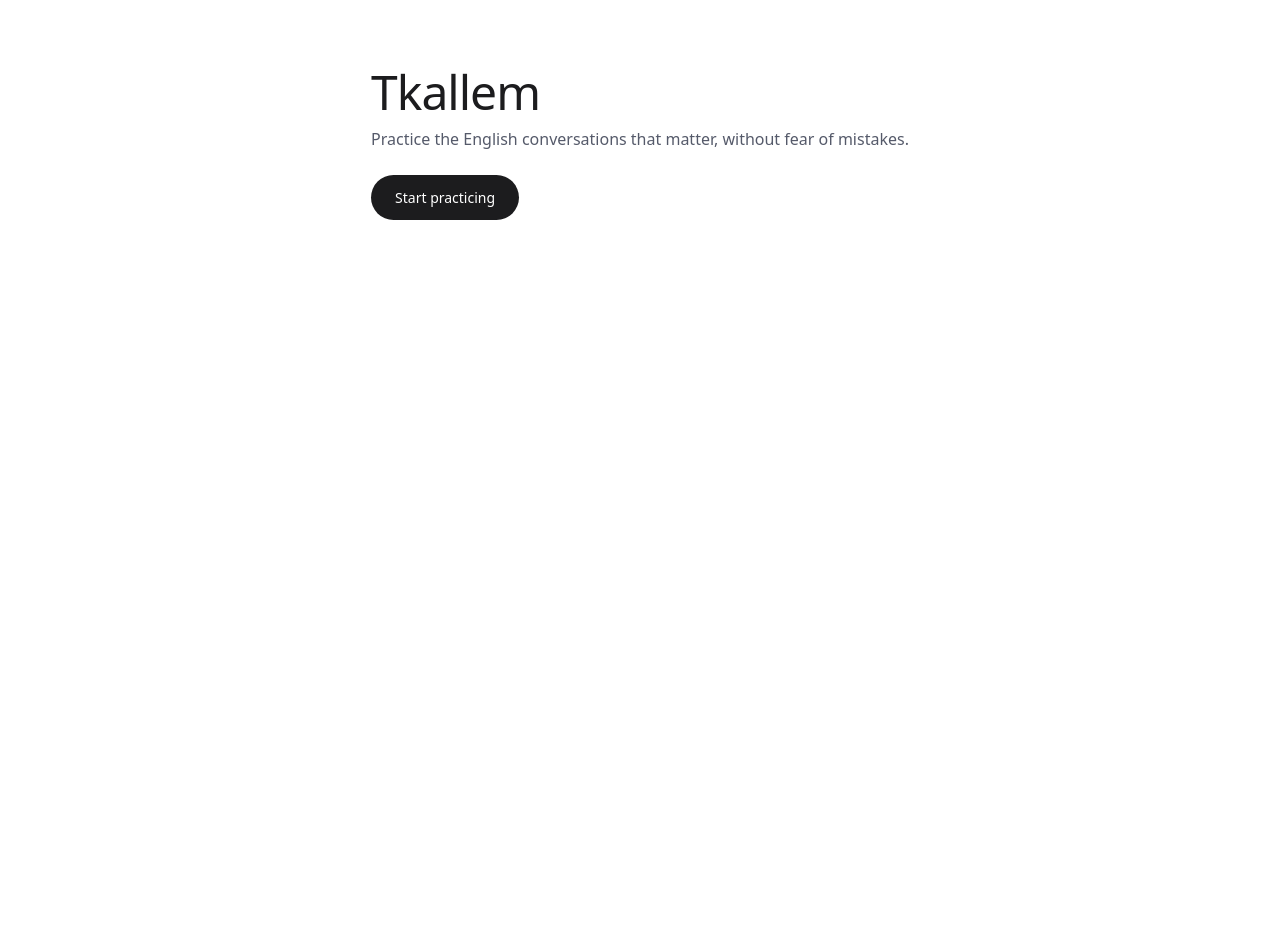
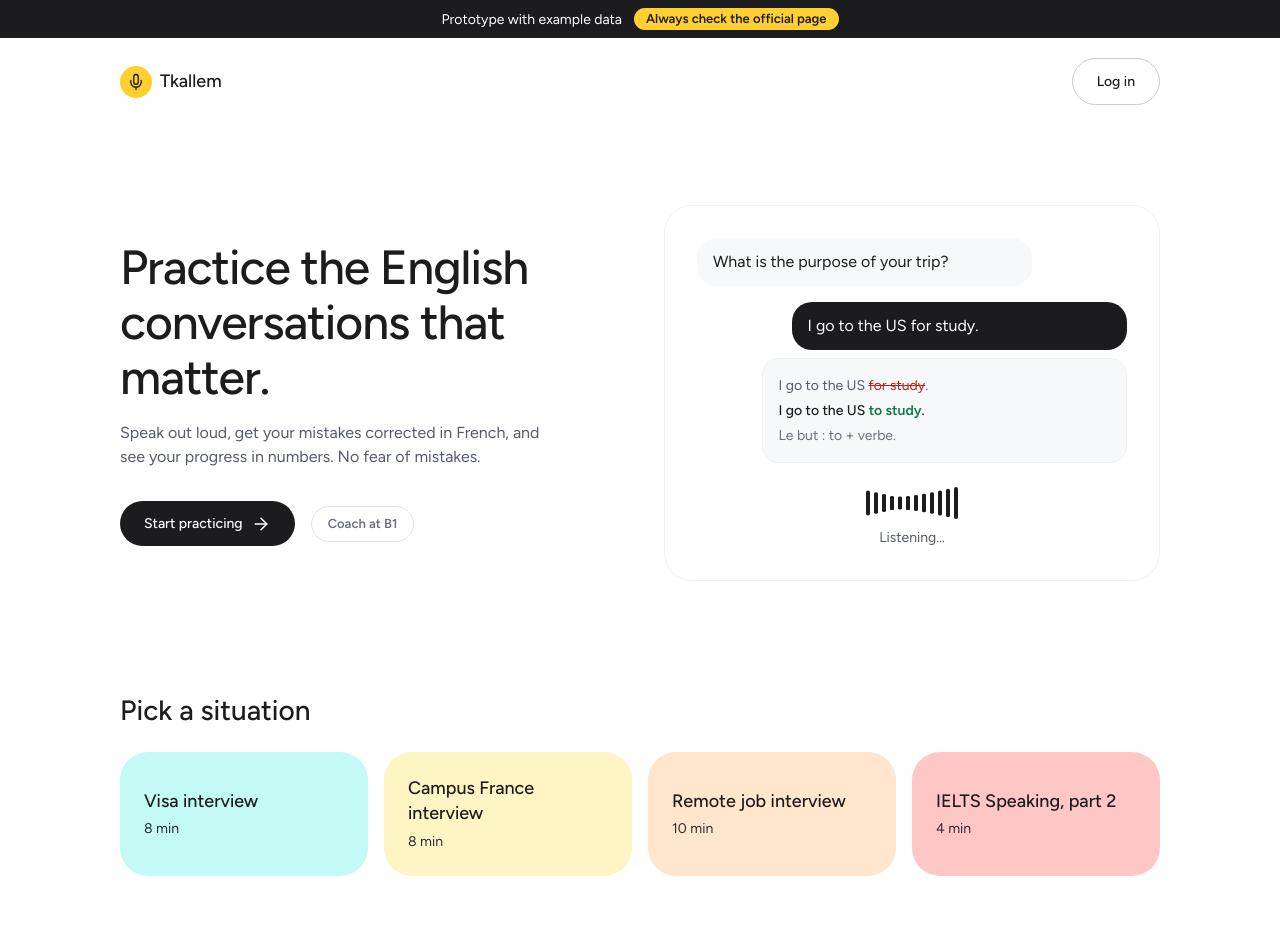
Before and after one commit to yanou16/tkallem, a Next.js app in the folder apps/web/: page / in a window 1280 px wide. Shown: the top 952 px of the page. Before the commit the page ends 800 px from the top, so only its background shows below. Built offline with nearby package versions, Linux system fonts and the light colour scheme.

Commit message:
Add landing page with design system tokens

```diff
--- a/apps/web/src/app/globals.css
+++ b/apps/web/src/app/globals.css
@@ -1,3 +1,4 @@
+@import url("https://fonts.googleapis.com/css2?family=Figtree:wght@400;500;600&display=swap");
 @import "tailwindcss";
 @import "tw-animate-css";
 @import "shadcn/tailwind.css";
--- a/apps/web/src/app/page.tsx
+++ b/apps/web/src/app/page.tsx
@@ -1,9 +1,105 @@
+import { ArrowRight, Mic } from "lucide-react";
+import { ListeningBars } from "@/components/state-indicator";
+
+const scenarios = [
+  { title: "Visa interview", time: "8 min", tint: "bg-tint-visa" },
+  { title: "Campus France interview", time: "8 min", tint: "bg-tint-campus" },
+  { title: "Remote job interview", time: "10 min", tint: "bg-tint-job" },
+  { title: "IELTS Speaking, part 2", time: "4 min", tint: "bg-tint-ielts" },
+];
+
 export default function Home() {
   return (
-    <main className="mx-auto max-w-2xl px-5 py-16">
-      <h1 className="text-display text-ink">Tkallem</h1>
-      <p className="mt-2 text-body text-slate">Practice the English conversations that matter, without fear of mistakes.</p>
-      <button className="mt-6 rounded-full bg-ink px-6 py-3 text-small font-medium text-canvas">Start practicing</button>
-    </main>
+    <>
+      <div className="flex flex-wrap items-center justify-center gap-3 bg-ink px-5 py-2 text-small text-canvas">
+        Prototype with example data
+        <span className="rounded-full bg-brand-yellow px-3 py-0.5 text-caption text-ink">
+          Always check the official page
+        </span>
+      </div>
+
+      <header className="mx-auto flex w-full max-w-6xl items-center justify-between px-5 py-5 md:px-14">
+        <div className="flex items-center gap-2 text-h5">
+          <span className="grid size-8 place-items-center rounded-full bg-brand-yellow">
+            <Mic size={18} strokeWidth={1.75} />
+          </span>
+          Tkallem
+        </div>
+        <button className="rounded-full border border-hairline-strong px-6 py-3 text-small font-medium text-ink">
+          Log in
+        </button>
+      </header>
+
+      <main className="mx-auto w-full max-w-6xl px-5 md:px-14">
+        <section className="grid items-center gap-12 py-12 md:grid-cols-2 md:py-20">
+          <div>
+            <h1 className="text-h2 text-ink md:text-display">
+              Practice the English conversations that matter.
+            </h1>
+            <p className="mt-4 max-w-md text-body text-slate">
+              Speak out loud, get your mistakes corrected in French, and see your progress in numbers. No fear of mistakes.
+            </p>
+            <div className="mt-8 flex flex-wrap items-center gap-4">
+              <button className="inline-flex items-center gap-2 rounded-full bg-ink px-6 py-3 text-small font-medium text-canvas">
+                Start practicing <ArrowRight size={20} strokeWidth={1.75} />
+              </button>
+              <span className="rounded-full border border-hairline px-4 py-2 text-caption text-steel">
+                Coach at B1
+              </span>
+            </div>
+          </div>
+
+          <div className="rounded-card border border-hairline-soft p-5 md:p-8">
+            <div className="max-w-[78%] rounded-bubble bg-surface px-4 py-3 text-body text-ink">
+              What is the purpose of your trip?
+            </div>
+            <div className="mt-4 ml-auto max-w-[78%] rounded-bubble bg-ink px-4 py-3 text-body text-canvas">
+              I go to the US for study.
+            </div>
+            <div className="mt-2 ml-auto max-w-[85%] rounded-correction border border-hairline-soft bg-surface p-4">
+              <p className="text-small text-slate">
+                I go to the US <s className="text-bad">for study</s>.
+              </p>
+              <p className="mt-1 text-small font-medium text-ink">
+                I go to the US <span className="font-semibold text-good">to study</span>.
+              </p>
+              <p className="mt-1 text-small text-steel">Le but : to + verbe.</p>
+            </div>
+            <div className="mt-6 flex flex-col items-center gap-2">
+              <ListeningBars />
+              <span className="text-small text-slate">Listening…</span>
+            </div>
+          </div>
+        </section>
+
+        <section className="py-8">
+          <h2 className="text-h3 text-ink">Pick a situation</h2>
+          <div className="mt-6 grid gap-4 sm:grid-cols-2 lg:grid-cols-4">
+            {scenarios.map((s) => (
+              <button key={s.title} className={`${s.tint} rounded-card p-5 text-left md:p-6`}>
+                <div className="text-h5 text-ink">{s.title}</div>
+                <div className="mt-1 text-small text-charcoal">{s.time}</div>
+              </button>
+            ))}
+          </div>
+        </section>
+
+        <section className="py-12">
+          <div className="grid gap-6 rounded-card bg-ink p-8 text-canvas md:grid-cols-[auto_1fr] md:items-center md:p-10">
+            <div className="text-stat">3.2</div>
+            <div>
+              <div className="text-small text-stone">mistakes per 100 words</div>
+              <span className="mt-2 inline-block rounded-full bg-good-fill px-3 py-1 text-caption font-semibold text-canvas">
+                -4 in 2 weeks
+              </span>
+            </div>
+          </div>
+        </section>
+      </main>
+
+      <footer className="mx-auto w-full max-w-6xl px-5 py-10 text-small text-steel md:px-14">
+        Tkallem · Thirduni program · Prototype
+      </footer>
+    </>
   );
 }
--- a/apps/web/src/app/tokens.css
+++ b/apps/web/src/app/tokens.css
@@ -1,5 +1,4 @@
 /* Tkallem design tokens (Miro-style). Import once in app/globals.css */
-@import url("https://fonts.googleapis.com/css2?family=Figtree:wght@400;500;600&display=swap");
 
 :root {
   --canvas: #ffffff;
--- /dev/null
+++ b/apps/web/src/components/state-indicator.tsx
@@ -0,0 +1,18 @@
+"use client";
+
+import { motion } from "framer-motion";
+
+export function ListeningBars() {
+  return (
+    <div className="flex h-8 items-center gap-1" aria-hidden>
+      {Array.from({ length: 12 }).map((_, i) => (
+        <motion.span
+          key={i}
+          className="h-8 w-1 origin-center rounded-full bg-ink"
+          animate={{ scaleY: [0.4, 1, 0.4] }}
+          transition={{ duration: 0.9, repeat: Infinity, delay: i * 0.06, ease: "easeOut" }}
+        />
+      ))}
+    </div>
+  );
+}
```
Also changed, not shown: 1 other file (tests, documents, lock files or other folders).
